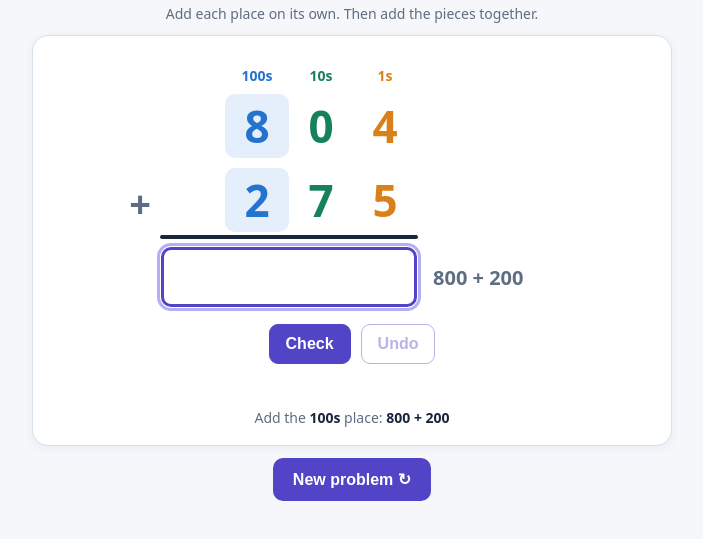
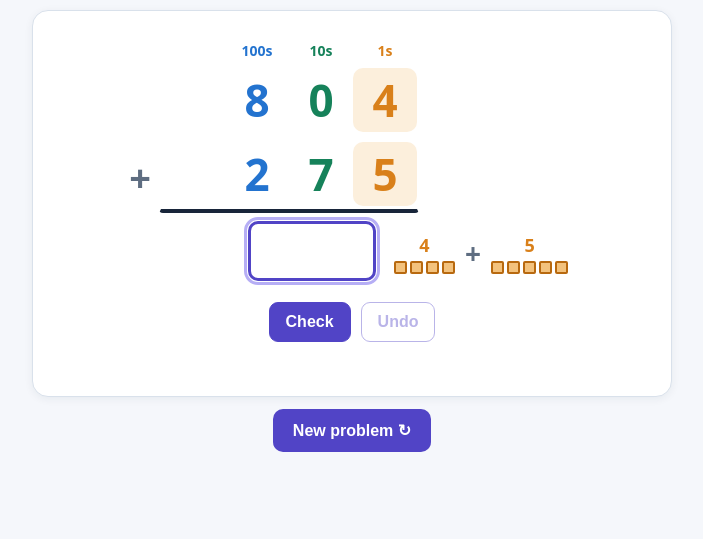
Before and after one commit to crimsoncomedian/Partial-Sums, a plain HTML site: page index.html in a window 1280 px wide. Shown: the part 63-602 px from the top of the page, without its empty margins (288-991 px from the left). Drawn offline with Linux system fonts and the light colour scheme.

Commit message:
Ones first; block icons show what each place is worth; zeros pre-filled; combine partial sums two at a time
Co-Authored-By: Claude Sonnet 5.5 <noreply@anthropic.com>

```diff
--- a/index.html
+++ b/index.html
@@ -69,16 +69,34 @@ h1{font-size:clamp(22px,4vw,30px);margin:0 0 6px;text-align:center}.sub{color:#5
 [hidden]{display:none!important}
 .help b{color:#18253a}
 @media(max-width:560px){:root{--cw:52px}.row .eq,.hd .eq{display:none}.c{font-size:36px}.sg{width:28px}.pin{font-size:30px}}
+
+.strip{display:flex;align-items:center;gap:10px;margin-left:16px;min-width:230px}
+.grp{display:flex;flex-direction:column;align-items:center;gap:4px}
+.grp .num{font-size:18px;font-weight:800}
+.grp .bl{display:flex;flex-wrap:wrap;gap:3px;max-width:104px;justify-content:center}
+.grp.H .num{color:var(--h)}.grp.T .num{color:var(--t)}.grp.O .num{color:var(--o)}
+.fl{width:22px;height:22px;border:2px solid #2373cf;background:repeating-linear-gradient(0deg,transparent 0 4px,#8fb7e8 4px 5px),repeating-linear-gradient(90deg,#cfe3f9 0 4px,#8fb7e8 4px 5px);border-radius:3px}
+.rd{width:8px;height:30px;border:2px solid #16825a;background:repeating-linear-gradient(0deg,#b9e3d0 0 5px,#16825a 5px 6px);border-radius:2px}
+.cu{width:13px;height:13px;border:2px solid #b8690f;background:#f3c27d;border-radius:2px}
+.pl{font-size:28px;font-weight:800;color:#5e6d81}
+.eqrow{display:flex;align-items:center;justify-content:center;gap:12px;font-size:36px;font-weight:800;margin:10px 0;flex-wrap:wrap}
+.eqrow .tm{min-width:40px;text-align:center}
+.eqrow .op{color:#5e6d81}
+.eqrow input{width:150px;height:56px;font-size:34px;font-weight:800;text-align:center;border:3px solid #5144c6;border-radius:10px;background:#fff;font-family:inherit}
+.eqrow input:focus{outline:3px solid #b6aef5;outline-offset:1px}
+.eqrow .ans{color:#18845a}
+.pin{text-align:right}
+.rowin{animation:pop .45s ease-out}
+@media(max-width:560px){.row.act{flex-wrap:wrap;justify-content:center}.strip{flex-basis:100%;justify-content:center;margin:6px 0 4px}.eqrow{font-size:28px}.eqrow input{width:120px;font-size:28px}}
 </style>
 </head>
 <body><main class="app">
 <h1>Partial Sums</h1>
-<p class="sub">Add each place on its own. Then add the pieces together.</p>
 <section class="card">
  <div class="stack" id="stack"></div>
+ <div id="eqs"></div>
  <div class="btns" id="ctl"><button class="chk" id="chk" type="button">Check</button><button class="chk alt" id="undo" type="button">Undo</button></div>
  <div class="msg" id="msg" role="status" aria-live="polite"></div>
- <div class="help" id="help"></div>
 </section>
 <button class="next" id="next" type="button">New problem &#8635;</button>
 </main>
@@ -86,53 +104,73 @@ h1{font-size:clamp(22px,4vw,30px);margin:0 0 6px;text-align:center}.sub{color:#5
 (()=>{
 const $=id=>document.getElementById(id);
 const PL=['O','T','H'],NAMES=['1s','10s','100s'];
+const COL={H:'var(--h)',T:'var(--t)',O:'var(--o)'};
 let A=347,B=286,steps=[],idx=0,maxd=3,total=633,fresh=-1;
 const dig=(x,k)=>Math.floor(x/10**k)%10;
 function setup(a,b){
  A=a;B=b;total=a+b;maxd=Math.max(String(a).length,String(b).length);steps=[];
- for(let c=maxd-1;c>=0;c--){const da=dig(a,c),db=dig(b,c);if(da===0&&db===0)continue;steps.push({k:'p',col:c,va:da*10**c,vb:db*10**c,want:(da+db)*10**c});}
- steps.push({k:'f',want:total,parts:steps.map(s=>s.want)});
+ const parts=[];
+ for(let c=0;c<maxd;c++){const da=dig(a,c),db=dig(b,c);if(da===0&&db===0)continue;
+  steps.push({k:'p',col:c,da,db,sum:da+db,want:da+db});parts.push({col:c,val:(da+db)*10**c});}
+ let run=parts[0].val;
+ for(let j=1;j<parts.length;j++){steps.push({k:'c',left:run,right:parts[j].val,rc:parts[j].col,want:run+parts[j].val});run+=parts[j].val;}
  idx=0;fresh=-1;$('msg').textContent='';$('msg').className='msg';render();
 }
+const blocks=(n,col)=>{const cls=col===2?'fl':col===1?'rd':'cu';return `<div class="bl">${`<span class="${cls}"></span>`.repeat(n)}</div>`;};
 function render(){
  const n=maxd+1,cur=idx<steps.length?steps[idx]:null,finished=cur===null;
+ const nP=steps.filter(s=>s.k==='p').length;
  const colsL=[];for(let k=n-1;k>=0;k--)colsL.push(k);
  const place=k=>PL[k]||'O';
- const cellsFor=(str,tint)=>colsL.map(k=>{const pos=k;const ch=str.length>pos?str[str.length-1-pos]:'';return `<div class="c ${tint||place(k)}${tint==='x'?'':''}">${ch}</div>`;}).join('');
  let h='';
- // header
- h+=`<div class="hd"><div class="sg"></div>`+colsL.map(k=>`<div class="c ${k<3?place(k):'O'}" style="${k<maxd?'':'visibility:hidden'}">${k<3?NAMES[k]:''}</div>`).join('')+`<div class="eq" style="visibility:hidden">x</div></div>`;
- // numbers
+ h+=`<div class="hd"><div class="sg"></div>`+colsL.map(k=>`<div class="c ${k<3?place(k):'O'}" style="${k<maxd?'':'visibility:hidden'}">${k<3?NAMES[k]:''}</div>`).join('')+`<div class="eq" style="visibility:hidden"></div></div>`;
  const actCol=cur&&cur.k==='p'?cur.col:-1;
- const numRow=(x,sign,line)=>`<div class="row"><div class="sg">${sign}</div><div class="cells${line?' lineb':''}">`+colsL.map(k=>{const s=String(x);const ch=k<s.length?s[s.length-1-k]:'';return `<div class="c ${place(k)}${k===actCol?' act':''}">${ch}</div>`;}).join('')+`</div><div class="eq" style="visibility:hidden">x</div></div>`;
+ const numRow=(x,sign,line)=>`<div class="row"><div class="sg">${sign}</div><div class="cells${line?' lineb':''}">`+colsL.map(k=>{const s=String(x);const ch=k<s.length?s[s.length-1-k]:'';return `<div class="c ${place(k)}${k===actCol?' act':''}">${ch}</div>`;}).join('')+`</div><div class="eq" style="visibility:hidden"></div></div>`;
  h+=numRow(A,'',false)+numRow(B,'+',true);
- // partial rows
- const fmtRow=(val,col,isNew)=>{
-  const s=String(val);
-  return `<div class="row${isNew?' rowin':''}"><div class="sg"></div><div class="cells">`+colsL.map(k=>{
-   const ch=k<s.length?s[s.length-1-k]:'';
-   const faint=ch!==''&&k<col;
-   return `<div class="c ${place(col)}${faint?' z':''}">${ch}</div>`;}).join('')+`</div><div class="eq" style="visibility:hidden">x</div></div>`;};
- const inputRow=(cur,signPlus)=>{
-  const w=cur.k==='p'?n:n;const eq=cur.k==='p'?(cur.vb===0?`${cur.va}`:cur.va===0?`${cur.vb}`:`${cur.va} + ${cur.vb}`):cur.parts.join(' + ');
-  return `<div class="row rowin"><div class="sg">${signPlus?'+':''}</div><div class="cells"><input class="pin" id="inNum" inputmode="numeric" maxlength="4" autocomplete="off" aria-label="${cur.k==='p'?'Partial sum':'Total'}" style="width:calc(var(--cw)*${n})"></div><div class="eq">${cur.k==='p'?eq:''}</div></div>`;};
- const donePartials=steps.slice(0,Math.min(idx,steps.length-1));
- donePartials.forEach((s,i)=>{h+=fmtRow(s.want,s.col,fresh===i);});
- if(cur&&cur.k==='p')h+=inputRow(cur,false);
- // final
- const allPartial=idx>=steps.length-1;
- if(allPartial){
-  const f=steps[steps.length-1];
-  // plus sign on the last partial row: handled visually by a separate row of the line
-  h+=`<div class="row"><div class="sg">+</div><div class="cells lineb" style="height:0;padding:0;min-width:calc(var(--cw)*${n})"></div><div class="eq" style="visibility:hidden">x</div></div>`;
-  if(cur&&cur.k==='f')h+=`<div class="row rowin"><div class="sg"></div><div class="cells"><input class="pin" id="inNum" inputmode="numeric" maxlength="4" autocomplete="off" aria-label="Total" style="width:calc(var(--cw)*${n})"></div><div class="eq">${f.parts.join(' + ')}</div></div>`;
-  else if(finished)h+=`<div class="row rowin"><div class="sg"></div><div class="cells">`+colsL.map(k=>{const s=String(total);const ch=k<s.length?s[s.length-1-k]:'';return `<div class="c" style="color:#18845a">${ch}</div>`;}).join('')+`</div><div class="eq" style="visibility:hidden">x</div></div>`;
+ // done partial rows
+ const donePartials=steps.filter((s,i)=>s.k==='p'&&i<idx);
+ donePartials.forEach((s,i)=>{
+  const str=String(s.sum);
+  h+=`<div class="row${fresh===i?' rowin':''}"><div class="sg"></div><div class="cells">`+colsL.map(k=>{
+   const rel=k-s.col;let ch='',faint=false;
+   if(rel>=0&&rel<str.length)ch=str[str.length-1-rel];
+   else if(k<s.col){ch='0';faint=true;}
+   return `<div class="c ${place(s.col)}${faint?' z':''}">${ch}</div>`;}).join('')+`</div><div class="eq" style="visibility:hidden"></div></div>`;
+ });
+ // active partial row
+ if(cur&&cur.k==='p'){
+  const w=String(cur.sum).length>=2?2:2; // allow two digits
+  const cells=colsL.map(k=>`<div class="c ${place(cur.col)}${k<cur.col?' z':''}" style="${k===cur.col||k===cur.col+1?'':''}">${k<cur.col?'0':''}</div>`);
+  // input overlays the two cells at col+1 and col (right-aligned)
+  const left=colsL.indexOf(cur.col+1<n?cur.col+1:cur.col),span=cur.col+1<n?2:1;
+  const rowCells=colsL.map((k,i)=>{
+   if(k===cur.col+1&&cur.col+1<n)return `<input class="pin" id="inNum" inputmode="numeric" maxlength="2" autocomplete="off" aria-label="Partial sum" style="width:calc(var(--cw)*2);margin:0 0 0 0">`;
+   if(k===cur.col&&cur.col+1<n)return '';
+   if(k===cur.col)return `<input class="pin" id="inNum" inputmode="numeric" maxlength="2" autocomplete="off" aria-label="Partial sum" style="width:var(--cw)">`;
+   return `<div class="c ${place(cur.col)}${k<cur.col?' z':''}">${k<cur.col?'0':''}</div>`;}).join('');
+  const g=(d)=>d===0?'':`<div class="grp ${place(cur.col)}"><div class="num">${d}</div>${blocks(d,cur.col)}</div>`;
+  const gs=[g(cur.da),g(cur.db)].filter(Boolean).join('<div class="pl">+</div>');
+  h+=`<div class="row rowin act"><div class="sg"></div><div class="cells">${rowCells}</div><div class="strip">${gs}</div></div>`;
  }
  $('stack').innerHTML=h;
+ // equations (combine step by step)
+ let e='';
+ const comb=steps.filter(s=>s.k==='c');
+ if(idx>=nP&&comb.length){
+  comb.forEach((s,j)=>{
+   const si=steps.indexOf(s);
+   const lcol=j===0?null:null;
+   const lcls=j===0?'color:'+COL[place(steps.filter(x=>x.k==='p')[0].col)]:'';
+   const leftStyle=j===0?`color:${COL[place(steps.filter(x=>x.k==='p')[0].col)]}`:'';
+   const rightStyle=`color:${COL[place(s.rc)]}`;
+   if(si<idx)e+=`<div class="eqrow"><span class="tm" style="${leftStyle}">${s.left}</span><span class="op">+</span><span class="tm" style="${rightStyle}">${s.right}</span><span class="op">=</span><span class="tm ans">${s.want}</span></div>`;
+   else if(si===idx)e+=`<div class="eqrow rowin"><span class="tm" style="${leftStyle}">${s.left}</span><span class="op">+</span><span class="tm" style="${rightStyle}">${s.right}</span><span class="op">=</span><input id="inNum" inputmode="numeric" maxlength="4" autocomplete="off" aria-label="Sum"></div>`;
+  });
+ }
+ $('eqs').innerHTML=e;
  const msg=$('msg');
- if(finished){msg.className='msg good';msg.textContent=`\u2713 Correct! ${A} + ${B} = ${total}. Great work!`;$('help').textContent='';}
- else{if(msg.classList.contains('good')){msg.className='msg';msg.textContent='';}
-  $('help').innerHTML=cur.k==='p'?`Add the <b>${NAMES[cur.col]}</b> place: <b>${cur.vb===0?cur.va:cur.va===0?cur.vb:cur.va+' + '+cur.vb}</b>`:`Add the partial sums: <b>${cur.parts.join(' + ')}</b>`;}
+ if(finished){msg.className='msg good';msg.textContent=`\u2713 Correct! ${A} + ${B} = ${total}. Great work!`;}
+ else if(msg.classList.contains('good')){msg.className='msg';msg.textContent='';}
  $('ctl').hidden=finished;$('undo').disabled=idx===0;
  const inn=$('inNum');
  if(inn){inn.oninput=()=>{inn.value=inn.value.replace(/\D/g,'');if(inn.value.length>=String(cur.want).length)check();};inn.onkeydown=e=>{if(e.key==='Enter'){e.preventDefault();check();}};inn.focus();}
@@ -142,18 +180,18 @@ function setMsg(t){$('msg').className='msg';$('msg').textContent=t;}
 function shake(el){el.classList.remove('shake');void el.offsetWidth;el.classList.add('shake');}
 function check(){
  const cur=steps[idx];if(!cur)return;const el=$('inNum');if(!el)return;const v=el.value.replace(/\D/g,'');if(v==='')return;
- if(+v===cur.want){if(cur.k==='p')fresh=idx;idx++;setMsg('');render();return;}
+ if(+v===cur.want){if(cur.k==='p')fresh=steps.slice(0,idx).filter(s=>s.k==='p').length;idx++;setMsg('');render();return;}
  el.value='';shake(el);
- if(cur.k==='p'&&+v===cur.want/10**cur.col&&cur.col>0){setMsg('Write the full value, with the zeros.');return;}
- setMsg(cur.k==='p'?`Not quite. ${cur.vb===0?cur.va:cur.va===0?cur.vb:cur.va+' + '+cur.vb} = ?`:`Not quite. ${cur.parts.join(' + ')} = ?`);
+ setMsg(cur.k==='p'?`Not quite. Count the blocks: ${cur.da} + ${cur.db} = ?`:`Not quite. ${cur.left} + ${cur.right} = ?`);
 }
 $('chk').onclick=check;
 $('undo').onclick=()=>{if(idx>0){idx--;setMsg('');render();}};
 function carries(a,b){for(let c=0;c<3;c++)if(dig(a,c)+dig(b,c)>=10)return true;return false;}
+function nPartials(a,b){let c=0;const m=Math.max(String(a).length,String(b).length);for(let i=0;i<m;i++)if(dig(a,i)||dig(b,i))c++;return c;}
 function newProblem(){
  const r=(lo,hi)=>lo+Math.floor(Math.random()*(hi-lo+1));
  let a,b;const want=Math.random()<.75;
- do{const la=Math.random()<.5?2:3,lb=Math.random()<.5?2:3;a=la===2?r(10,99):r(100,999);b=lb===2?r(10,99):r(100,999);}while(a===b||(want&&!carries(a,b)));
+ do{const la=Math.random()<.5?2:3,lb=Math.random()<.5?2:3;a=la===2?r(10,99):r(100,999);b=lb===2?r(10,99):r(100,999);}while(a===b||nPartials(a,b)<2||(want&&!carries(a,b)));
  setup(Math.max(a,b),Math.min(a,b));
 }
 $('next').onclick=newProblem;
```
